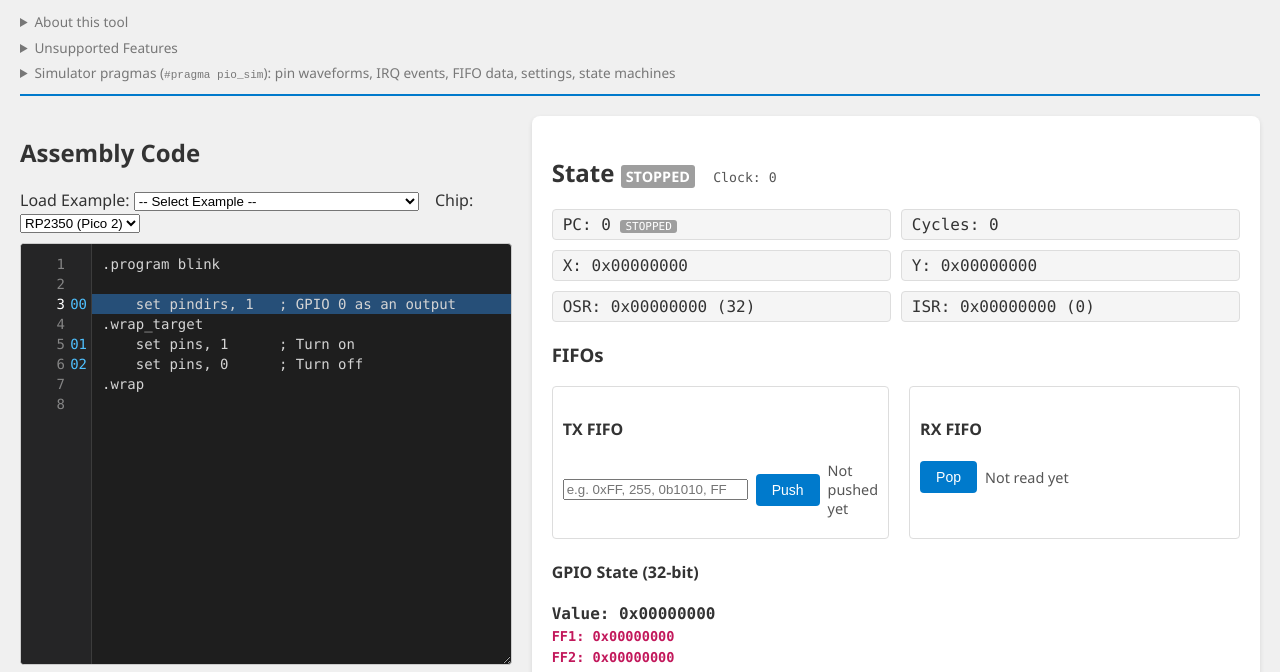
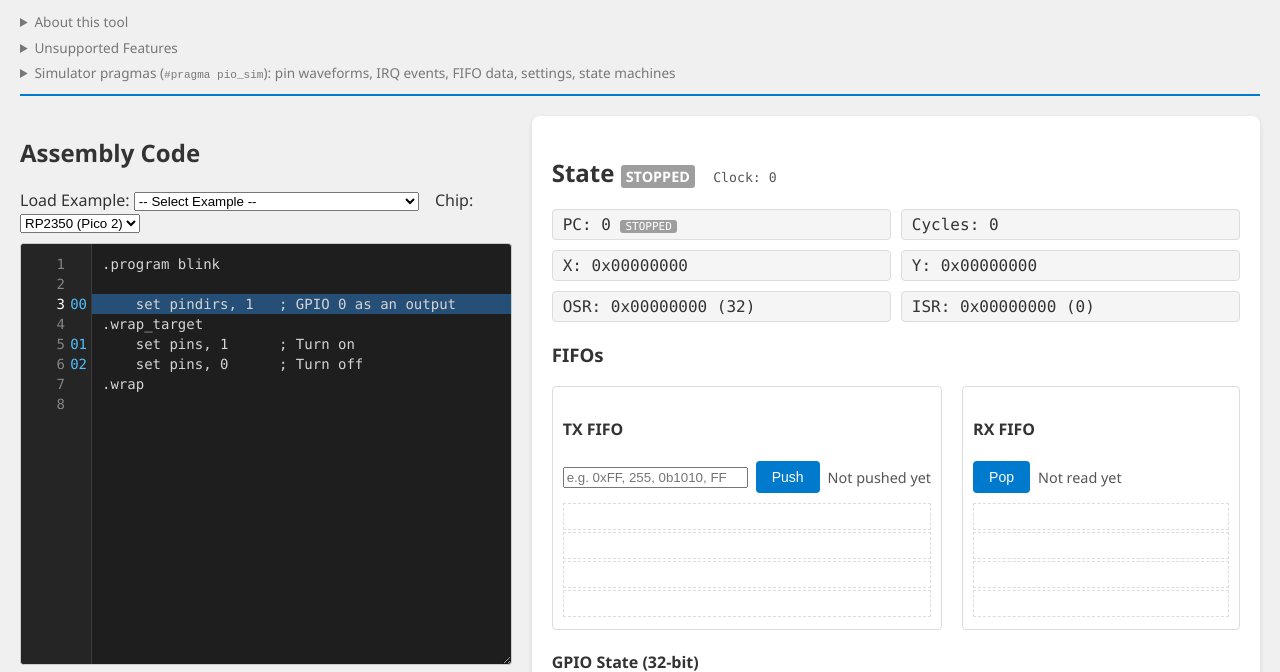
Before and after one commit to ice458/pio_sim, a plain HTML site: page index.html in a window 1280 px wide. Shown: the part 106-778 px from the top of the page. Drawn offline with Linux system fonts and the light colour scheme.

Commit message:
State panel: fixed summary columns and FIFO height
- The summary table has fixed column widths; a long program name or
  instruction is cut with an ellipsis (full text in the tooltip) instead
  of shifting every column while running.
- Each FIFO shows one slot per entry, empty ones dashed, so the panel
  keeps its height as words come and go (and shows the FIFO depth).
- Push / Pop messages stay on one line; the drained list shows the
  latest 8 words in a box of fixed height.

Co-Authored-By: Claude Opus 5.5 <noreply@anthropic.com>

```diff
--- a/index.html
+++ b/index.html
@@ -396,6 +396,10 @@
                     <span class="clock-display">Clock: <span id="reg-clock">0</span><span id="reg-sysclk"></span></span></h2>
                 <div class="multi-sm-only">
                     <table class="sm-summary" id="sm-summary">
+                        <colgroup>
+                            <col style="width: 42px;"><col style="width: 15%;"><col style="width: 82px;"><col style="width: 38px;">
+                            <col><col style="width: 94px;"><col style="width: 94px;"><col style="width: 72px;">
+                        </colgroup>
                         <thead>
                             <tr><th>SM</th><th>Program</th><th>Status</th><th>PC</th><th>Instruction</th><th>X</th><th>Y</th><th>Cycles</th></tr>
                         </thead>
--- a/main.js
+++ b/main.js
@@ -35,6 +35,19 @@ const rxPopResult = document.getElementById('rx-pop-result');
 const rxFifoTitle = document.getElementById('rx-fifo-title');
 const txFeedNote = document.getElementById('tx-feed-note');
 const rxDrainNote = document.getElementById('rx-drain-note');
+
+// A FIFO as one slot per entry, oldest first: the words in it, then empty
+// slots up to its depth. The slots are kept and only their text changes.
+function setFifoSlots(list, words, capacity) {
+    while (list.children.length < capacity) list.appendChild(document.createElement('li'));
+    while (list.children.length > capacity) list.lastChild.remove();
+    for (let i = 0; i < capacity; i++) {
+        const li = list.children[i];
+        const text = i < words.length ? `0x${(words[i] >>> 0).toString(16).toUpperCase()}` : '';
+        if (li.textContent !== text) li.textContent = text;
+        li.classList.toggle('empty', i >= words.length);
+    }
+}
 
 // A word read from a FIFO, with its character when it is one.
 function feedWordText(v) {
@@ -1093,6 +1106,7 @@ function updateSmPanels() {
             ? [`SM${i}`, sm.program ? sm.program.name : '', null, sm.pc, instrText(sm.pc), hex8(sm.x), hex8(sm.y), sm.cycles]
             : [`SM${i}`, '', null, '', '', '', '', ''];
         values.forEach((v, k) => { if (k !== 2) setText(row.cells[k], v); });
+        row.cells[1].title = values[1];
         row.cells[4].title = values[4];
         row.status.className = `sm-status ${status}`;
         setText(row.status, status.toUpperCase());
@@ -1147,7 +1161,7 @@ function updateUI(isStep = false) {
     regIsr.textContent = hex8(sm.isr);
     regIsrCount.textContent = sm.isrCount;
 
-    txFifoList.innerHTML = sm.txFifo.map(v => `<li>0x${v.toString(16).toUpperCase()}</li>`).join('');
+    setFifoSlots(txFifoList, sm.txFifo, sm.txCapacity());
     // `; #pragma pio_sim tx` / `rx drain`: where the feed is, what was read.
     const feed = sm.feed;
     txFeedNote.style.display = feed.tx.length ? '' : 'none';
@@ -1158,7 +1172,7 @@ function updateUI(isStep = false) {
     }
     rxDrainNote.style.display = feed.rxDrain ? '' : 'none';
     if (feed.rxDrain) {
-        const last = sm.drained.slice(-16);
+        const last = sm.drained.slice(-8);
         rxDrainNote.textContent = `Read by '#pragma pio_sim rx drain' (${sm.drained.length}${sm.drained.length >= 256 ? '+' : ''}), latest last: ` +
             (last.length ? last.map(feedWordText).join(' ') : 'nothing yet');
     }
@@ -1179,7 +1193,7 @@ function updateUI(isStep = false) {
         rxFifoList.innerHTML = sm.rxRegs
             .map((v, i) => `<li>[${i}] 0x${(v >>> 0).toString(16).toUpperCase().padStart(8, '0')}</li>`).join('');
     } else {
-        rxFifoList.innerHTML = sm.rxFifo.map(v => `<li>0x${v.toString(16).toUpperCase()}</li>`).join('');
+        setFifoSlots(rxFifoList, sm.rxFifo, sm.rxCapacity());
     }
     txPushResult.textContent = lastTxMessage;
     rxPopResult.textContent = lastRxMessage;
--- a/style.css
+++ b/style.css
@@ -345,19 +345,37 @@ button:disabled {
     border-radius: 4px;
 }
 
+/* One slot per FIFO entry, filled or not, so the panel keeps its height
+   while words come and go. */
 .fifo-box ul {
     list-style: none;
     padding: 0;
     margin: 10px 0 0 0;
-    max-height: 100px;
-    overflow-y: auto;
     font-family: 'Consolas', monospace;
 }
 
 .fifo-box li {
     background-color: #eef;
+    border: 1px solid transparent;
     margin-bottom: 2px;
     padding: 2px 5px;
+    height: 1.3em;
+    line-height: 1.3em;
+}
+
+.fifo-box li.empty {
+    background-color: transparent;
+    border: 1px dashed #ddd;
+}
+
+/* Push / Pop results: one line, whatever the message. */
+#tx-push-result,
+#rx-pop-result {
+    flex: 1;
+    min-width: 0;
+    white-space: nowrap;
+    overflow: hidden;
+    text-overflow: ellipsis;
 }
 
 #timing-chart {
@@ -695,6 +713,10 @@ button:disabled {
 /* State machine summary and tabs */
 .sm-summary {
     width: 100%;
+    /* Fixed columns: a long instruction must not shift the others while
+       running. Anything too long is cut with an ellipsis (full text in the
+       cell's title). */
+    table-layout: fixed;
     border-collapse: collapse;
     font-family: 'Consolas', 'Monaco', monospace;
     font-size: 13px;
@@ -707,6 +729,8 @@ button:disabled {
     padding: 3px 6px;
     text-align: left;
     white-space: nowrap;
+    overflow: hidden;
+    text-overflow: ellipsis;
 }
 
 .sm-summary th {
@@ -731,11 +755,6 @@ button:disabled {
     color: #aaa;
 }
 
-.sm-summary td.instr {
-    max-width: 220px;
-    overflow: hidden;
-    text-overflow: ellipsis;
-}
 
 .sm-status {
     display: inline-block;
@@ -831,4 +850,7 @@ button:disabled {
     color: #555;
     margin-top: 6px;
     word-break: break-word;
+    /* Room for the longest list, so the panel does not grow as it fills. */
+    line-height: 1.4em;
+    min-height: 4.2em;
 }
```
